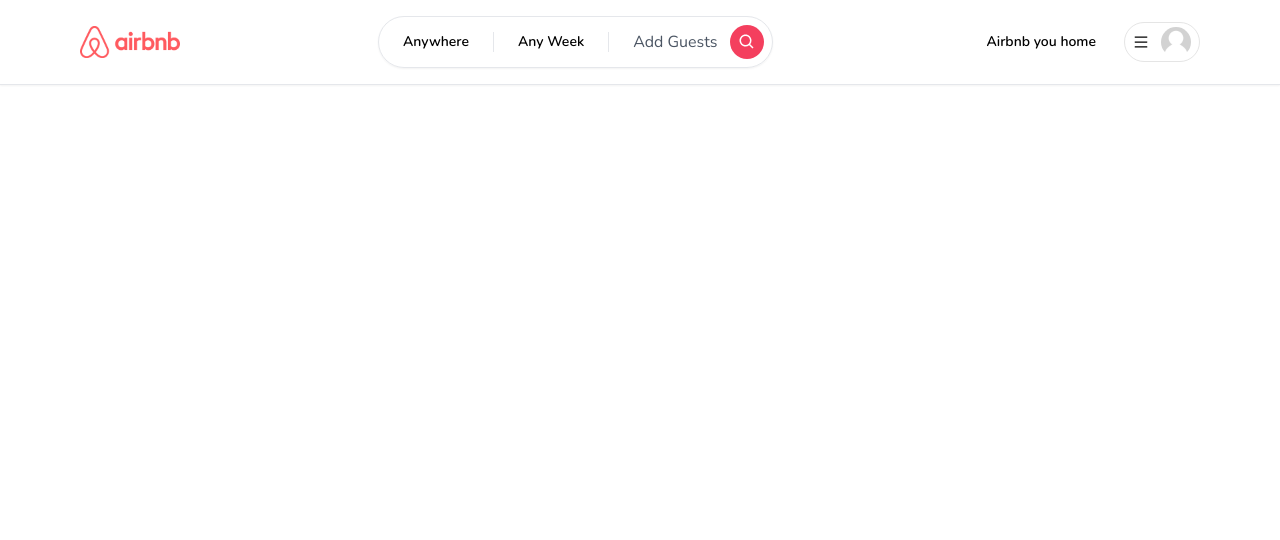
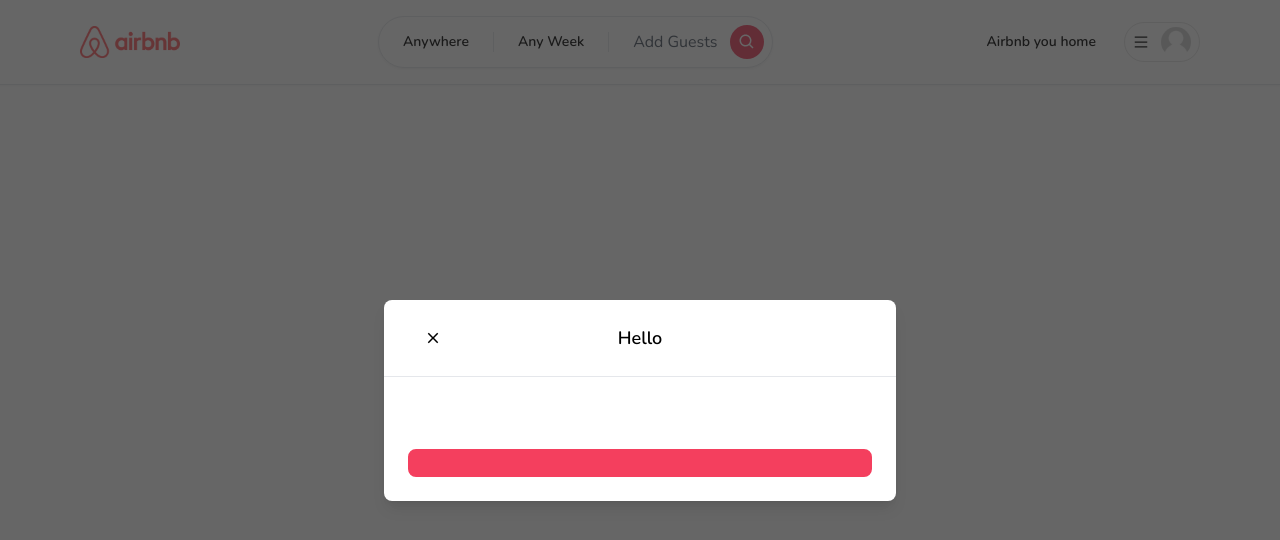
Before and after one commit to ramansrsta/next13-project, a Next.js app in the folder next13-airbnb/: page / in a window 1280 px wide. Shown: the top 540 px of the page. Built offline with nearby package versions, Linux system fonts and the light colour scheme.

Commit message:
Modal Added

```diff
--- /dev/null
+++ b/next13-airbnb/app/components/Button.tsx
@@ -0,0 +1,58 @@
+"use client";
+
+import { IconType } from "react-icons";
+
+interface ButtonProps {
+	label: string;
+	onClick: (e: React.MouseEvent<HTMLButtonElement>) => void;
+	disabled?: boolean;
+	outline?: boolean;
+	small?: boolean;
+	icon?: IconType;
+}
+
+const Button: React.FC<ButtonProps> = ({
+	label,
+	onClick,
+	disabled,
+	outline,
+	small,
+	icon: Icon,
+}) => {
+	return (
+		<button
+			disabled={disabled}
+			onClick={onClick}
+			className={`
+        relative
+        disabled:opacity-70
+        disabled:cursor-not-allowed
+        rounded-lg
+        hover:opacity-80
+        transition
+        w-full
+        ${outline ? "bg-white" : "bg-rose-500"}
+        ${outline ? "border-black" : "border-rose-500"}
+        ${outline ? "text-black" : "text-white"}
+        ${small ? "text-sm" : "text-md"}
+        ${small ? "py-1" : "py-3"}
+        ${small ? "font-light" : "font-semibold"}
+        ${small ? "border-[1px]" : "border-2"}
+      `}
+		>
+			{Icon && (
+				<Icon
+					size={24}
+					className="
+            absolute
+            left-4
+            top-3
+          "
+				/>
+			)}
+			{label}
+		</button>
+	);
+};
+
+export default Button;
--- /dev/null
+++ b/next13-airbnb/app/components/modals/Modal.tsx
@@ -0,0 +1,192 @@
+"use client";
+
+import { useCallback, useEffect, useState } from "react";
+import { IoMdClose } from "react-icons/io";
+import Button from "../Button";
+
+interface ModalProps {
+	isOpen?: boolean;
+	onClose: () => void;
+	onSubmit: () => void;
+	title?: string;
+	body?: React.ReactElement;
+	footer?: React.ReactElement;
+	actionLabel: string;
+	disabled?: boolean;
+	secondaryAction?: () => void;
+	secondaryActionLabel?: string;
+}
+
+const Modal: React.FC<ModalProps> = ({
+	isOpen,
+	onClose,
+	onSubmit,
+	title,
+	body,
+	actionLabel,
+	footer,
+	disabled,
+	secondaryAction,
+	secondaryActionLabel,
+}) => {
+	const [showModal, setShowModal] = useState(isOpen);
+
+	useEffect(() => {
+		setShowModal(isOpen);
+	}, [isOpen]);
+
+	const handleClose = useCallback(() => {
+		if (disabled) {
+			return;
+		}
+
+		setShowModal(false);
+		setTimeout(() => {
+			onClose();
+		}, 300);
+	}, [onClose, disabled]);
+
+	const handleSubmit = useCallback(() => {
+		if (disabled) {
+			return;
+		}
+
+		onSubmit();
+	}, [onSubmit, disabled]);
+
+	const handleSecondaryAction = useCallback(() => {
+		if (disabled || !secondaryAction) {
+			return;
+		}
+
+		secondaryAction();
+	}, [secondaryAction, disabled]);
+
+	if (!isOpen) {
+		return null;
+	}
+
+	return (
+		<>
+			<div
+				className="
+          justify-center
+          items-center
+          flex
+          overflow-x-hidden
+          overflow-y-auto
+          fixed
+          inset-0
+          z-50
+          outline-none
+          focus:outline-none
+          bg-neutral-800/70
+        "
+			>
+				<div
+					className="
+          relative
+          w-full
+          md:w-4/6
+          lg:w-3/6
+          xl:w-2/5
+          my-6
+          mx-auto
+          h-full
+          lg:h-auto
+          md:h-auto
+          "
+				>
+					{/*content*/}
+					<div
+						className={`
+            translate
+            duration-300
+            h-full
+            ${showModal ? "translate-y-0" : "translate-y-full"}
+            ${showModal ? "opacity-100" : "opacity-0"}
+          `}
+					>
+						<div
+							className="
+              translate
+              h-full
+              lg:h-auto
+              md:h-auto
+              border-0
+              rounded-lg
+              shadow-lg
+              relative
+              flex
+              flex-col
+              w-full
+              bg-white
+              outline-none
+              focus:outline-none
+            "
+						>
+							{/*header*/}
+							<div
+								className="
+                flex
+                items-center
+                p-6
+                rounded-t
+                justify-center
+                relative
+                border-b-[1px]
+                "
+							>
+								<button
+									className="
+                                    p-1
+                                    border-0
+                                    hover:opacity-70
+                                    transition
+                                    absolute
+                                    left-9
+                                "
+									onClick={handleClose}
+								>
+									<IoMdClose size={18} />
+								</button>
+								<div className="text-lg font-semibold">{title}</div>
+							</div>
+							{/*body*/}
+							<div className="relative p-6 flex-auto">{body}</div>
+							{/*footer*/}
+							<div className="flex flex-col gap-2 p-6">
+								<div
+									className="
+                                        flex
+                                        flex-row
+                                        items-center
+                                        gap-4
+                                        w-full
+                                    "
+								>
+									{secondaryAction && secondaryActionLabel && (
+										<Button
+											disabled={disabled}
+											label={secondaryActionLabel}
+											onClick={handleSecondaryAction}
+											outline
+										/>
+									)}
+									<Button
+										disabled={disabled}
+										label={actionLabel}
+										onClick={handleSubmit}
+									/>
+								</div>
+								{footer}
+							</div>
+						</div>
+					</div>
+				</div>
+			</div>
+		</>
+	);
+};
+
+export default Modal;
--- a/next13-airbnb/app/layout.tsx
+++ b/next13-airbnb/app/layout.tsx
@@ -2,6 +2,7 @@
 import "./globals.css";
 import Navbar from "./components/navbar/Navbar";
 import ClientOnly from "./components/ClientOnly";
+import Modal from "./components/modals/Modal";
 
 export const metadata = {
 	title: "AirBnb",
@@ -21,6 +22,7 @@
 		<html lang="en">
 			<body className={font.className}>
 				<ClientOnly>
+					<Modal title="Hello" isOpen />
 					<Navbar />
 				</ClientOnly>
 				{children}
```
